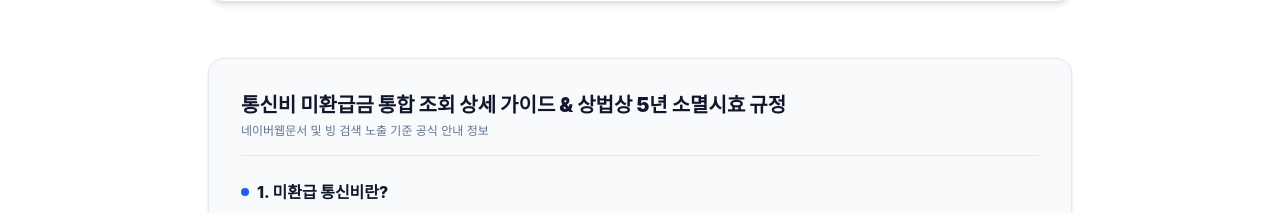
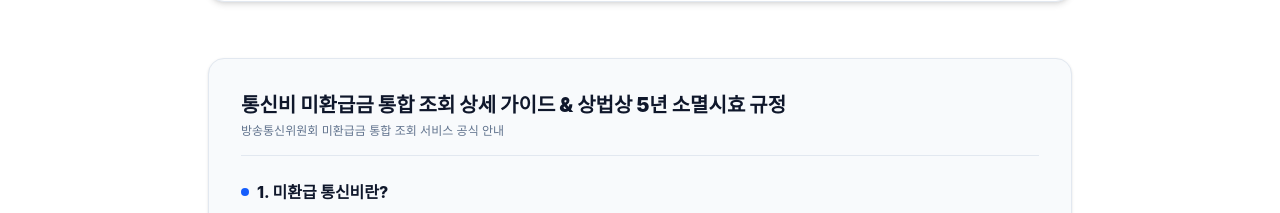
Before and after one commit to fnqlrtm123-code/tongsinbi-kro-kr, a Next.js app: page / in a window 1280 px wide. Shown: the part 4381-4594 px from the top of the page. Built offline with nearby package versions, Linux system fonts and the light colour scheme.

Commit message:
Remove awkward SEO text from UI subtitle

```diff
--- a/src/app/page.tsx
+++ b/src/app/page.tsx
@@ -167,7 +167,7 @@
               통신비 미환급금 통합 조회 상세 가이드 & 상법상 5년 소멸시효 규정
             </h2>
             <p className="text-xs text-slate-500 mt-1">
-              네이버웹문서 및 빙 검색 노출 기준 공식 안내 정보
+              방송통신위원회 미환급금 통합 조회 서비스 공식 안내
             </p>
           </div>
 
```
